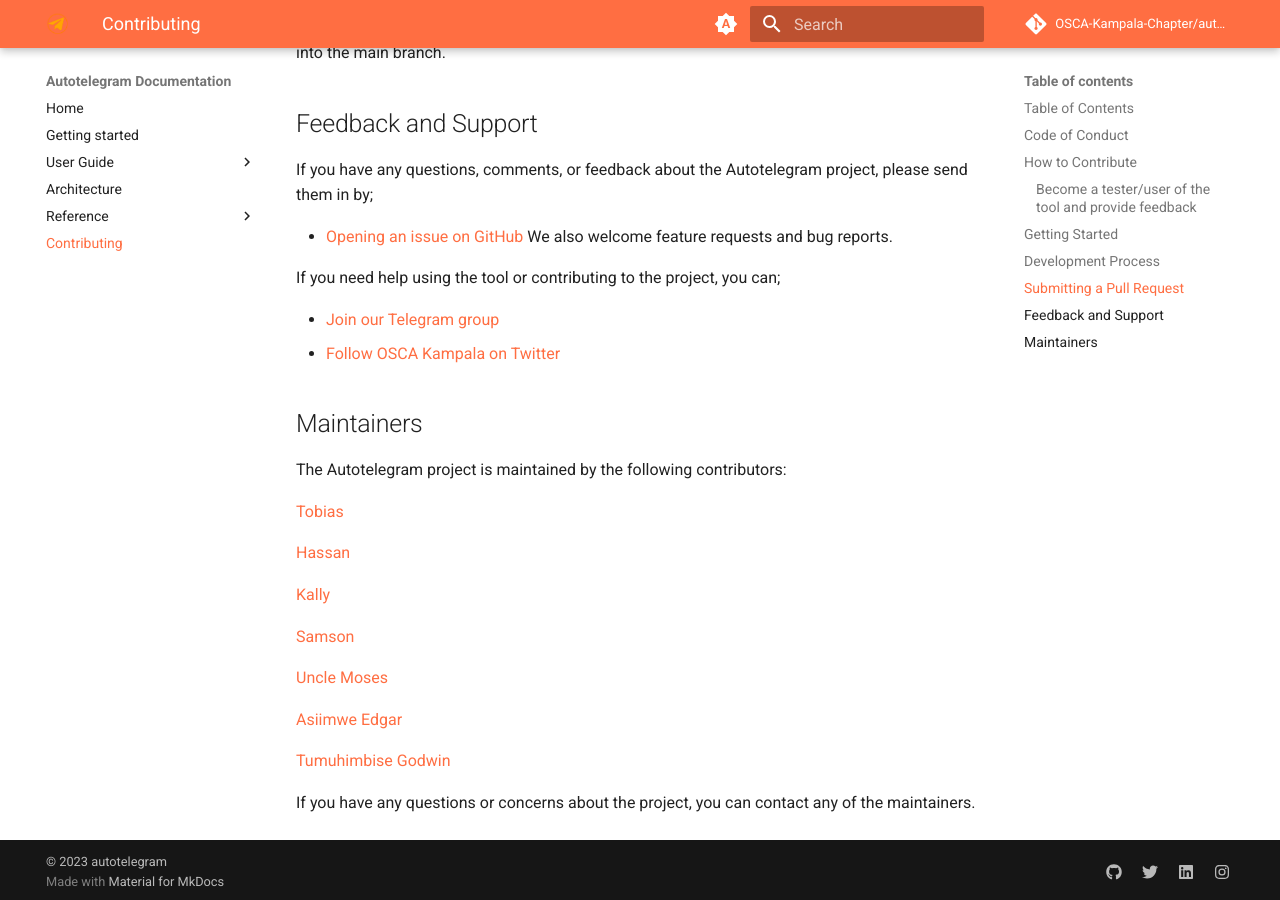
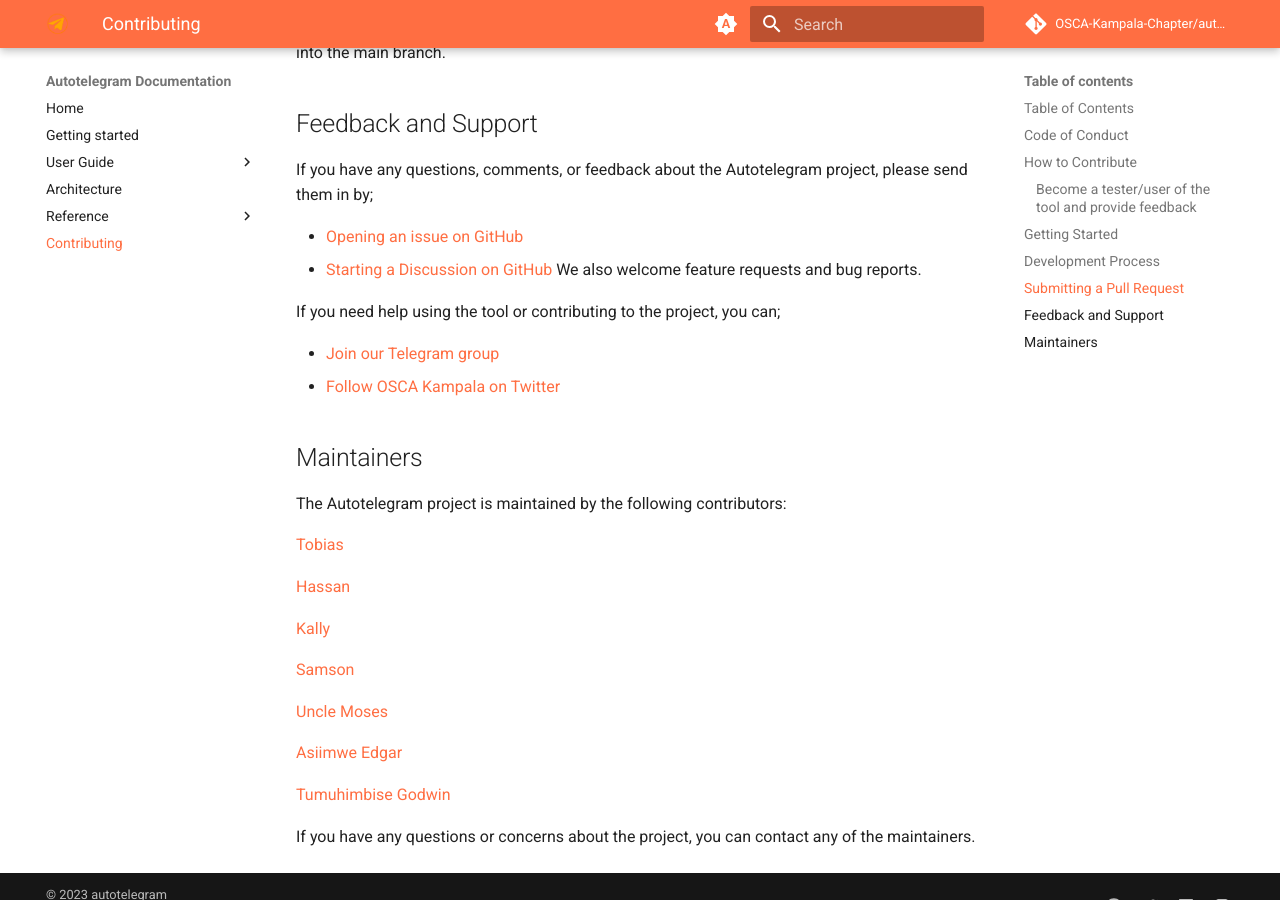
Before and after one commit to OSCA-Kampala-Chapter/autotelegram, an MkDocs documentation site: the page built from docs/contributing.md, in a window 1280 px wide and 900 px high, scrolled down 2272 px. Built offline with MkDocs 1.6.1 and Material for MkDocs 9.7.7, drawn with Linux system fonts in a browser that asks for light colours; comment, search, counter and statistics services are not loaded.

Commit message:
chore: add discussion option to means of communication

```diff
--- a/docs/contributing.md
+++ b/docs/contributing.md
@@ -71,6 +71,7 @@
 If you have any questions, comments, or feedback about the Autotelegram project, please send them in by;
 
 - [Opening an issue on GitHub](https://github.com/OSCA-Kampala-Chapter/autotelegram/issues/new)
+- [Starting a Discussion on GitHub](https://github.com/OSCA-Kampala-Chapter/autotelegram/discussions/new/choose)
 We also welcome feature requests and bug reports.
 
 If you need help using the tool or contributing to the project, you can;
```
